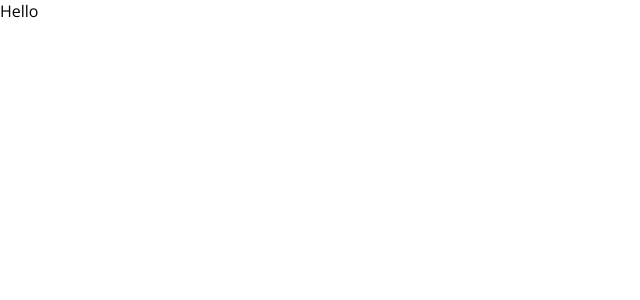
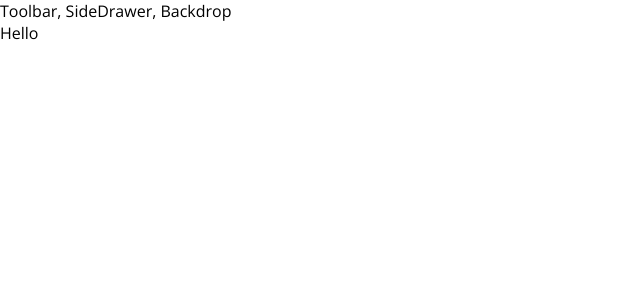
Before and after one commit to stanlouis/Buger-react-app, a React app: page / in a window 1280 px wide. Shown: the top 300 px of the page, without its empty margins (0-640 px from the left). Built offline with nearby package versions, Linux system fonts and the light colour scheme.

Commit message:
Add Layout component

```diff
--- a/src/App.js
+++ b/src/App.js
@@ -1,10 +1,11 @@
 import React, { Component } from 'react';
+import Layout from './components/Layout/Layout';
 
 class App extends Component {
   render() {
     return (
       <div>
-        Hello
+        <Layout>Hello</Layout>
       </div>
     );
   }
--- /dev/null
+++ b/src/components/Layout/Layout.js
@@ -0,0 +1,11 @@
+import React from 'react';
+import Aux from '../../hoc/Aux';
+
+const layout = props => (
+  <Aux>
+    <div>Toolbar, SideDrawer, Backdrop</div>
+    <main>{props.children}</main>
+  </Aux>
+);
+
+export default layout;
--- /dev/null
+++ b/src/hoc/Aux.js
@@ -0,0 +1,3 @@
+const aux = props => props.children;
+
+export default aux;
```
